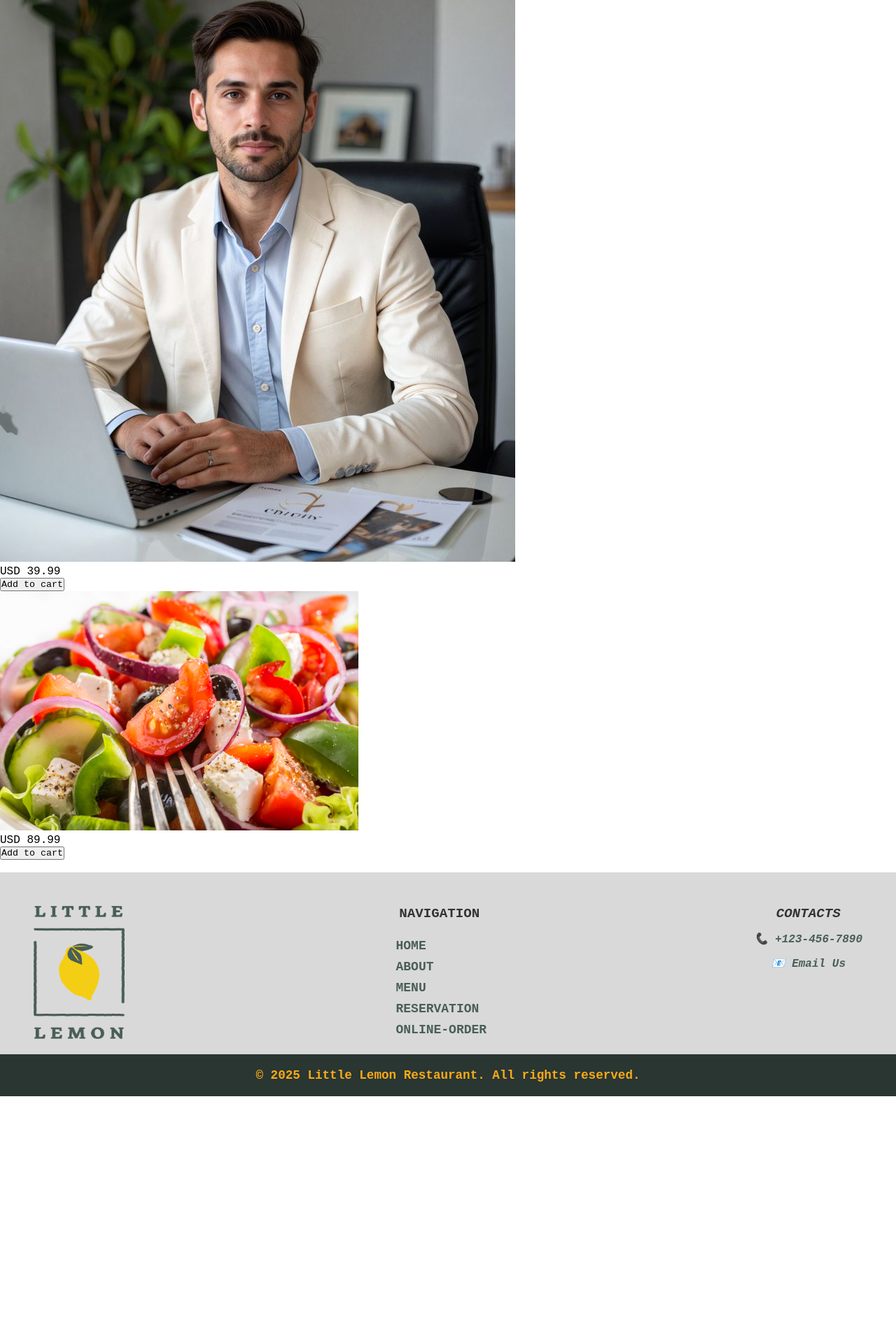
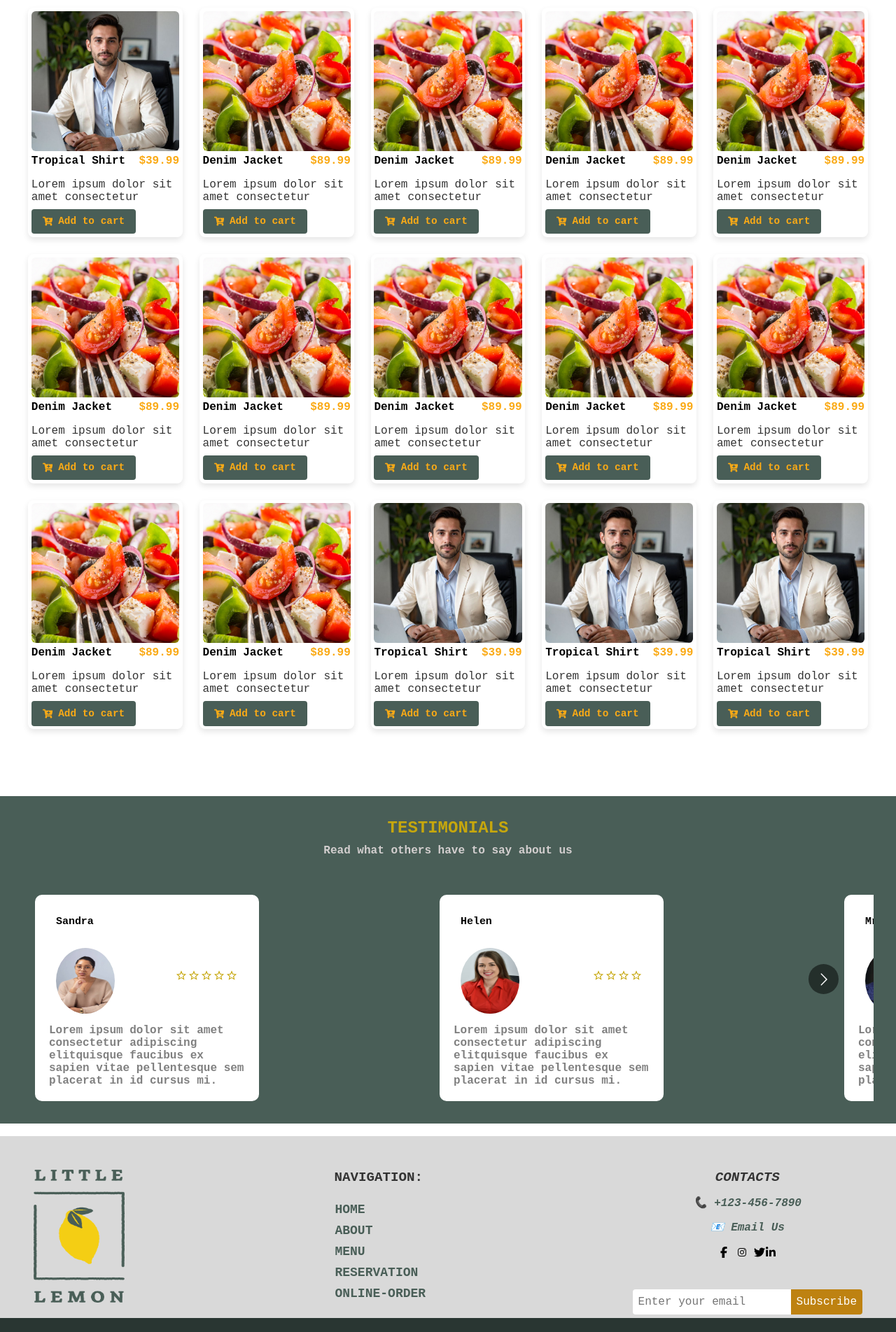
Before and after one commit to UCHEOGBU007/Little-lemon-Capstone-project, a React (Vite) app: page /Menu in a window 1280 px wide. Shown: the part 227-2131 px from the top of the page at 70% size. Before the commit the page ends 1794 px from the top, so only its background shows below. Built offline with nearby package versions, Linux system fonts and the light colour scheme.

Commit message:
Added social media icons and will style later

```diff
--- a/src/Components/About.jsx
+++ b/src/Components/About.jsx
@@ -1,6 +1,7 @@
 import React from "react";
 import AboutFooter from "../PageSections/AboutFooter";
 import Style from "../Css/AboutComponent.module.css";
+import Testimonies from "../PageSections/Testimonies.jsx";
 
 const About = () => {
   return (
@@ -18,6 +19,7 @@ const About = () => {
       <div>
         <AboutFooter />
       </div>
+      <Testimonies />
     </>
   );
 };
--- a/src/Components/Cart.jsx
+++ b/src/Components/Cart.jsx
@@ -55,7 +55,11 @@ const Cart = () => {
         <div className={Style.totalprice}>
           <h1>Amount to pay</h1>
           <h3>Total: ${getTotalPrice()}</h3>
-          <button>Checkout</button>
+          <button
+            onClick={() => alert("Still working on it to add Payment gateway")}
+          >
+            Checkout
+          </button>
         </div>
       </section>
     </>
--- a/src/Components/Footer.jsx
+++ b/src/Components/Footer.jsx
@@ -1,6 +1,10 @@
 import React from "react";
 import Style from "../Css/Footer.module.css";
 import { Link } from "react-router-dom";
+import { FaFacebookF } from "react-icons/fa6";
+import { IoLogoInstagram } from "react-icons/io";
+import { FaTwitter } from "react-icons/fa6";
+import { FaLinkedinIn } from "react-icons/fa6";
 
 const Footer = () => {
   return (
@@ -22,7 +26,7 @@ const Footer = () => {
         </div>
 
         <nav className={Style.section}>
-          <h5>NAVIGATION</h5>
+          <h5>NAVIGATION:</h5>
           <ul>
             <li>
               <Link to="/" className={Style.link}>
@@ -56,12 +60,22 @@ const Footer = () => {
           <h5>CONTACTS</h5>
           <a href="tel:+1234567890">📞 +123-456-7890</a>
           <a href="mailto:info@yourdomain.com">📧 Email Us</a>
+          <div className={Style.mediaicons}>
+            <FaFacebookF /> <IoLogoInstagram /> <FaTwitter />
+            <FaLinkedinIn />
+          </div>
+          <form className={Style.newsletterForm} action="" method="post">
+            <input
+              type="email"
+              placeholder="Enter your email"
+              required
+              className={Style.emailInput}
+            />
+            <button type="submit" className={Style.submitButton}>
+              Subscribe
+            </button>
+          </form>
         </address>
-
-        {/* <div className={Style.section}>
-          <h5>SOCIAL MEDIA CONTACTS</h5>
-          <p>🌐 Facebook | Instagram | Twitter</p>
-        </div> */}
       </footer>
 
       <div className={Style.copyright}>
--- a/src/Components/Menu.jsx
+++ b/src/Components/Menu.jsx
@@ -1,7 +1,10 @@
 import React from "react";
 import PageNotFound from "./PageNotFound.jsx";
-import { CartContext } from "./ContextApi";
-import { useContext } from "react";
+import { CartContext } from "./ContextApi"; // importing contexthook
+import { useContext } from "react"; // importing usecontext function in contexthook
+import { FaCartPlus } from "react-icons/fa"; // Add cart icon
+import Testimonies from "../PageSections/Testimonies.jsx";
+import Style from "../Css/Menu.module.css"; // importing css module file
 
 const products = [
   {
@@ -18,6 +21,97 @@ const products = [
     img: "/Salad.jpg",
     colors: ["black", "grey"],
   },
+  {
+    id: 2,
+    name: "Denim Jacket",
+    price: { currency: "USD", value: 89.99 },
+    img: "/Salad.jpg",
+    colors: ["black", "grey"],
+  },
+  {
+    id: 2,
+    name: "Denim Jacket",
+    price: { currency: "USD", value: 89.99 },
+    img: "/Salad.jpg",
+    colors: ["black", "grey"],
+  },
+  {
+    id: 2,
+    name: "Denim Jacket",
+    price: { currency: "USD", value: 89.99 },
+    img: "/Salad.jpg",
+    colors: ["black", "grey"],
+  },
+  {
+    id: 2,
+    name: "Denim Jacket",
+    price: { currency: "USD", value: 89.99 },
+    img: "/Salad.jpg",
+    colors: ["black", "grey"],
+  },
+  {
+    id: 2,
+    name: "Denim Jacket",
+    price: { currency: "USD", value: 89.99 },
+    img: "/Salad.jpg",
+    colors: ["black", "grey"],
+  },
+  {
+    id: 2,
+    name: "Denim Jacket",
+    price: { currency: "USD", value: 89.99 },
+    img: "/Salad.jpg",
+    colors: ["black", "grey"],
+  },
+  {
+    id: 2,
+    name: "Denim Jacket",
+    price: { currency: "USD", value: 89.99 },
+    img: "/Salad.jpg",
+    colors: ["black", "grey"],
+  },
+  {
+    id: 2,
+    name: "Denim Jacket",
+    price: { currency: "USD", value: 89.99 },
+    img: "/Salad.jpg",
+    colors: ["black", "grey"],
+  },
+  {
+    id: 2,
+    name: "Denim Jacket",
+    price: { currency: "USD", value: 89.99 },
+    img: "/Salad.jpg",
+    colors: ["black", "grey"],
+  },
+  {
+    id: 2,
+    name: "Denim Jacket",
+    price: { currency: "USD", value: 89.99 },
+    img: "/Salad.jpg",
+    colors: ["black", "grey"],
+  },
+  {
+    id: 1,
+    name: "Tropical Shirt",
+    price: { currency: "USD", value: 39.99 },
+    img: "/Male.jpeg",
+    colors: ["red", "green", "blue"],
+  },
+  {
+    id: 1,
+    name: "Tropical Shirt",
+    price: { currency: "USD", value: 39.99 },
+    img: "/Male.jpeg",
+    colors: ["red", "green", "blue"],
+  },
+  {
+    id: 1,
+    name: "Tropical Shirt",
+    price: { currency: "USD", value: 39.99 },
+    img: "/Male.jpeg",
+    colors: ["red", "green", "blue"],
+  },
 ];
 
 const Menu = () => {
@@ -25,19 +119,27 @@ const Menu = () => {
 
   return (
     <>
-      <section>
-        <article>
+      <h1 className={Style.Delicacies}>DELICACIES</h1>
+      <section className={Style.menucontainer}>
+        <article className={Style.menucart}>
           {products.map((item) => (
             <div key={item.id}>
               <img src={item.img} alt="products picture" />
-              <p>
-                {item.price.currency} {item.price.value}
-              </p>
-              <button onClick={() => addToCart(item)}>Add to cart</button>
+              <h4>
+                {item.name} <span>${item.price.value}</span>{" "}
+              </h4>
+              <p>Lorem ipsum dolor sit amet consectetur</p>
+              <button
+                onClick={() => addToCart(item)}
+                className={Style.cartButton}
+              >
+                <FaCartPlus /> Add to cart
+              </button>
             </div>
           ))}
         </article>
       </section>
+      <Testimonies />
     </>
   );
 };
--- a/src/Components/Navigation.jsx
+++ b/src/Components/Navigation.jsx
@@ -51,12 +51,10 @@ const Navigation = () => {
           </li>
         </ul>
 
-        <Link
-          to="/Cart"
-          style={{ color: "black", fontSize: "2em", fontWeight: "1em" }}
-        >
+        <Link to="/Cart" className={Styles.carticonlink}>
           <CiShoppingCart />
-          <span style={{ color: "red" }}>{totalItems}</span>
+
+          <span>{totalItems}</span>
         </Link>
 
         {!isMenuOpen ? (
--- a/src/Css/Cart.module.css
+++ b/src/Css/Cart.module.css
@@ -1,56 +1,8 @@
-/* .cartcontainer {
-  display: grid;
-  grid-template-columns: repeat(2, 1fr);
-  text-align: center;
-}
-
-.cart {
-  border: dotted 2px;
-  border-color: rgb(22, 44, 22);
-  background-color: #d9d9d9;
-  padding: 20px;
-  margin: 20px;
-}
-
-.cart h2 {
-  color: #73620e;
-  font-weight: bolder;
-}
-
-.cartitems {
-  text-align: left;
-  margin: 10px;
-  font-size: large;
-  font-weight: 700;
-  padding: 10px;
-  gap: 3em;
-}
-
-.cartquantity {
-  margin-left: 10px;
-  padding-left: 10px;
-  gap: 20px;
-}
-
-@media (max-width: 890px) {
-  .cartcontainer {
-    grid-template-columns: repeat(1, 1fr);
-    text-align: center;
-  }
-
-  .cart {
-    margin: 0;
-    padding: 0;
-    font-size: medium;
-    font-weight: 400;
-  }
-} */
-
 /* Layout container */
 .cartcontainer {
   display: grid;
   grid-template-columns: 1fr;
-  gap: 2rem;
+  gap: 2.5rem;
   padding: 2rem;
   background-color: #f9f9f9;
 }
@@ -145,7 +97,7 @@
 
 /* Total price section */
 .totalprice {
-  background-color: #fff;
+  background-color: #d5c1c1d3;
   border: 2px solid #73620e;
   border-radius: 8px;
   max-height: fit-content;
@@ -154,19 +106,19 @@
   box-shadow: 0 4px 8px rgba(0, 0, 0, 0.1);
 }
 
-.totalprice:hover {
+/* .totalprice:hover {
   box-shadow: 8px 15px 30px 40px rgba(40, 38, 38, 0.1);
-}
+} */
 
 .totalprice h1 {
   color: #73620e;
+  text-decoration: underline;
 }
 
 .totalprice h3 {
   font-size: 1.5rem;
   margin-bottom: 1rem;
   color: #333;
-  /* text-align: left; */
   padding: 20px;
   margin: 20px;
 }
--- a/src/Css/Footer.module.css
+++ b/src/Css/Footer.module.css
@@ -45,6 +45,38 @@
   flex-direction: column;
 }
 
+.newsletterForm {
+  display: flex;
+  margin-top: 2em;
+}
+
+/* Email Input */
+.emailInput {
+  flex: 1;
+  padding: 0.55rem 0.5rem;
+  font-size: 1rem;
+  border: none;
+  border-radius: 4px 0 0 4px;
+  outline: none;
+}
+
+/* Submit Button */
+.submitButton {
+  background-color: #be8211;
+  color: #fff;
+  border: none;
+  padding: 0 0.5rem;
+  font-size: 1rem;
+  cursor: pointer;
+  border-radius: 0 4px 4px 0;
+  transition: background-color 0.2s ease;
+  cursor: pointer;
+}
+
+.submitButton:hover {
+  background-color: #e59412;
+}
+
 .footercontainer address a {
   margin-top: 15px;
   font-weight: bolder;
@@ -67,6 +99,30 @@
   justify-items: center;
   height: 60px;
   padding-top: 20px;
+}
+
+/* Social media icons */
+
+.mediaicons {
+  padding: 8px;
+  margin-top: 10px;
+}
+
+/* Responsive: Stack inputs on smaller screens for news letter */
+@media (max-width: 768px) {
+  .newsletterForm {
+    flex-direction: column;
+  }
+
+  .emailInput,
+  .submitButton {
+    width: 100%;
+    border-radius: 4px;
+  }
+
+  .emailInput {
+    margin-bottom: 0.75rem;
+  }
 }
 
 @media (max-width: 890px) {
--- /dev/null
+++ b/src/Css/Menu.module.css
@@ -0,0 +1,99 @@
+.Delicacies {
+  text-align: center;
+  justify-items: center;
+  color: #faaa16;
+  margin-top: 2rem;
+  margin-bottom: 2rem;
+  font-weight: bolder;
+  font-family: cursive, sans-serif;
+  text-decoration: solid;
+}
+
+.menucontainer {
+  padding: 2rem;
+  display: flex;
+  justify-content: center;
+  align-items: center;
+}
+
+.menucart {
+  display: grid;
+  grid-template-columns: repeat(auto-fit, minmax(200px, 1fr));
+  gap: 1.5rem;
+  width: 100%;
+  max-width: 1200px;
+}
+
+.menucart div {
+  background-color: #fff;
+  border-radius: 8px;
+  box-shadow: 0 4px 8px rgba(0, 0, 0, 0.1);
+  padding: 0.3rem;
+  text-align: center;
+  transition: transform 0.3s ease;
+}
+
+.menucart div:hover {
+  transform: translateY(-5px);
+  box-shadow: inset;
+}
+
+.menucart img {
+  width: 100%;
+  height: 200px;
+  border-radius: 6px;
+  object-fit: cover;
+}
+
+.menucart h4 {
+  text-align: left;
+}
+
+.menucart h4 span {
+  float: right;
+  color: #faaa16;
+}
+
+.menucart p {
+  font-size: 1rem;
+  font-weight: 300;
+  margin: 0.5rem 0;
+  color: #333;
+  margin-top: 1em;
+  text-align: left;
+}
+
+.cartButton {
+  background-color: #495e57;
+  color: #faaa16;
+  font-weight: bold;
+  border: none;
+  padding: 0.6rem 1rem;
+  border-radius: 4px;
+  cursor: pointer;
+  font-size: 0.9rem;
+  display: flex;
+  align-items: center;
+  justify-content: center;
+  gap: 0.5rem;
+  transition: background-color 0.3s ease;
+}
+
+.cartButton:hover {
+  /* background-color: #0056b3; */
+  background-color: #faaa16;
+  color: #495e57;
+}
+
+/* Responsive Design */
+@media (max-width: 768px) {
+  .menucart {
+    grid-template-columns: repeat(2, 1fr);
+  }
+}
+
+@media (max-width: 480px) {
+  .menucart {
+    grid-template-columns: repeat(2, 1fr);
+  }
+}
--- a/src/Css/Navigation.module.css
+++ b/src/Css/Navigation.module.css
@@ -86,6 +86,24 @@ ul li {
   display: none;
 }
 
+.carticonlink {
+  font-size: 3.5em;
+  font-weight: 5em;
+  text-decoration: none;
+  position: relative;
+  color: #495e57;
+}
+
+.carticonlink span {
+  color: #faaa16;
+  font-size: large;
+  font-weight: bolder;
+  font-family: "Courier New", Courier, monospace;
+  position: absolute;
+  bottom: 1.8em;
+  right: 1em;
+}
+
 /* Add these styles */
 
 .menu {
```
